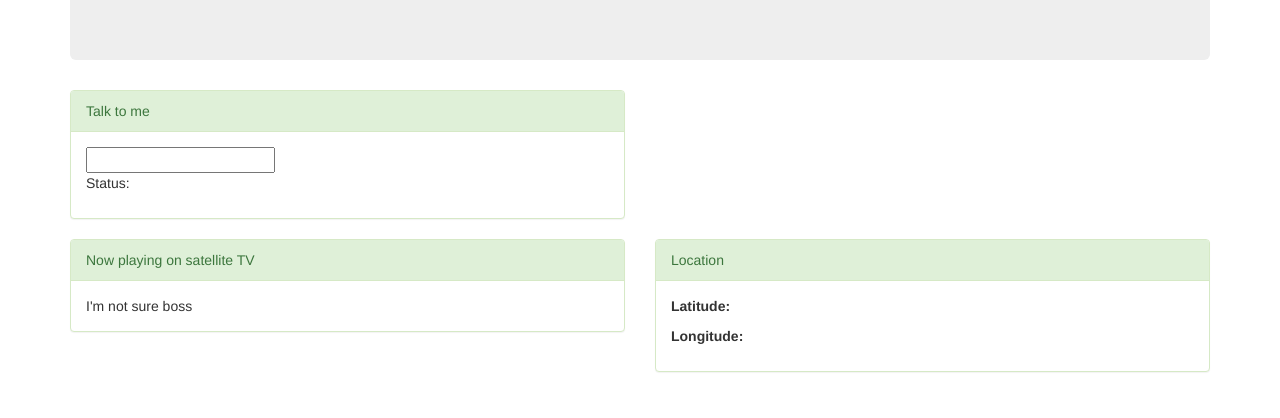
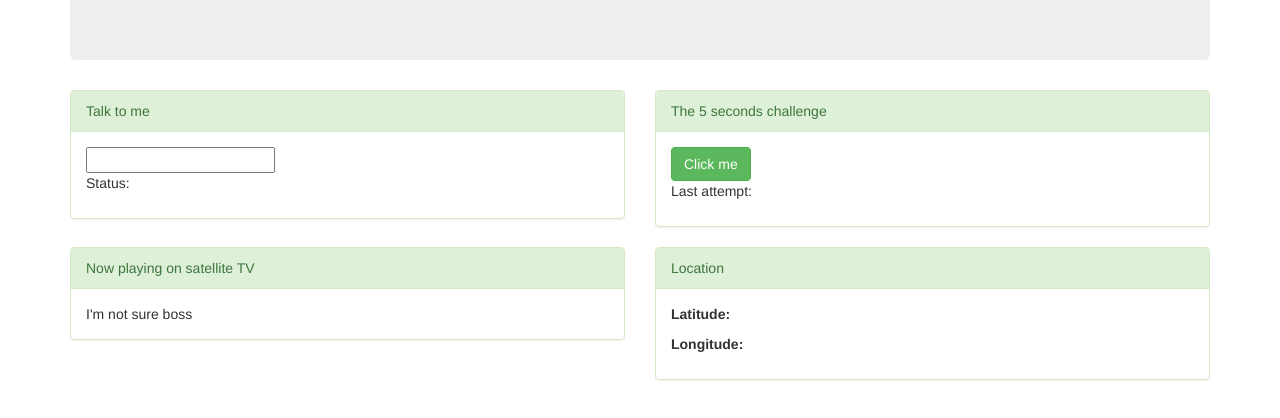
Before and after one commit to matiboy/learning-javascript-promises, a plain HTML site: page index.html in a window 1280 px wide. Shown: the part 180-598 px from the top of the page. Drawn offline with nearby package versions, Linux system fonts and the light colour scheme; some packages are replaced by stand-ins of ours; no server answers; a script that the page names is missing.

Commit message:
Prepare 5 seconds widget

```diff
--- a/app.js
+++ b/app.js
@@ -20,6 +20,9 @@ angular.module('SmashBoard', []).controller('TvController', function($scope, $ht
       return getGeo.promise;
     }
   }
+});
+
+document.addEventListener("DOMContentLoaded", function(event) {
 });
 
 document.addEventListener('DOMContentLoaded', function() {
--- a/index.html
+++ b/index.html
@@ -25,6 +25,15 @@
             <div class="panel-body">
               <input id="say-what">
               <p>Status: <span id="status"></span></p>
+            </div>
+          </div>
+        </div>
+        <div class="col-xs-6">
+          <div class="panel panel-success">
+            <div class="panel-heading">The 5 seconds challenge</div>
+            <div class="panel-body">
+              <button id="click-me" class="btn btn-success">Click me</button>
+              <p>Last attempt: <span id="last"></span></p>
             </div>
           </div>
         </div>
```
